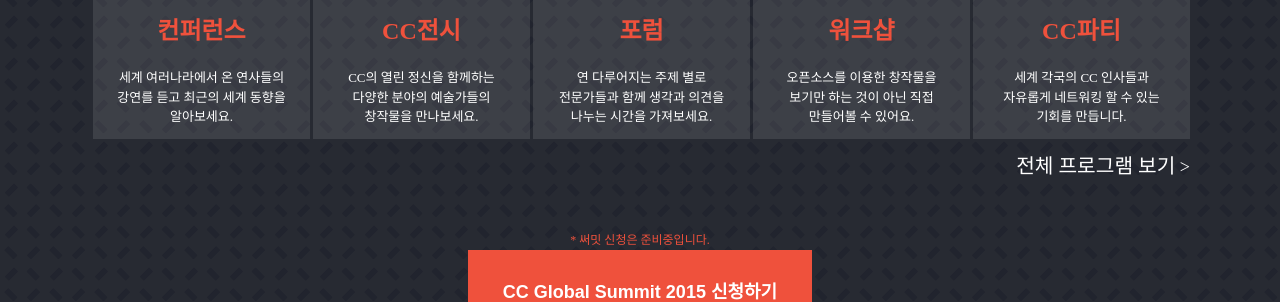
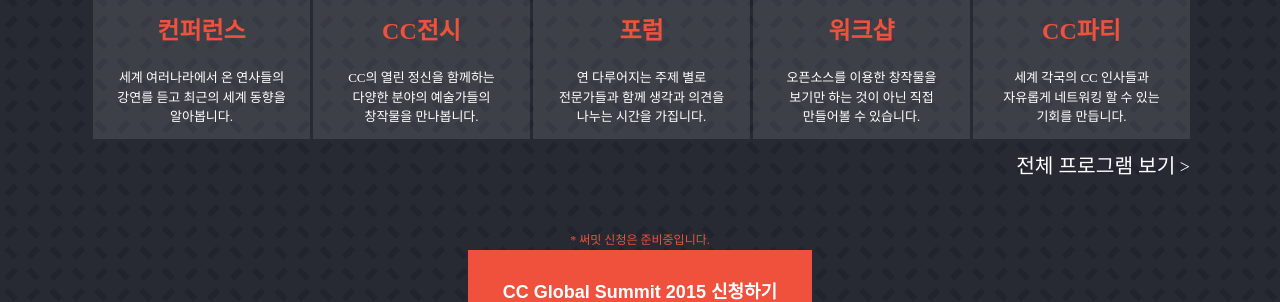
Before and after one commit to creativecommonskorea/2015-global-summit, a Jekyll site: the page built from index.html, in a window 1280 px wide and 900 px high, scrolled down 1064 px. Shown: the part 190-492 px from the top of the window. Built offline with Jekyll 4.4.1, drawn with Linux system fonts in a browser that asks for light colours; nearby versions of some CDN libraries.

Commit message:
Update index.html

```diff
--- a/index.html
+++ b/index.html
@@ -30,7 +30,7 @@ description: 공유와 개방의 가치를 믿고, 긍정적인 변화를 만들
             </div>
             <div class="program_sub_title">컨퍼런스</div>
             <div class="program_sub_description">
-                세계 여러나라에서 온 연사들의 강연를 듣고 최근의 세계 동향을 알아보세요.
+                세계 여러나라에서 온 연사들의 강연를 듣고 최근의 세계 동향을 알아봅니다.
             </div>
         </div>
         <div class="program_list">
@@ -39,7 +39,7 @@ description: 공유와 개방의 가치를 믿고, 긍정적인 변화를 만들
             </div>
             <div class="program_sub_title">CC전시</div>
             <div class="program_sub_description">
-                CC의 열린 정신을 함께하는 다양한 분야의 예술가들의 창작물을 만나보세요.
+                CC의 열린 정신을 함께하는 다양한 분야의 예술가들의 창작물을 만나봅니다.
             </div>
         </div>
         <div class="program_list">
@@ -48,7 +48,7 @@ description: 공유와 개방의 가치를 믿고, 긍정적인 변화를 만들
             </div>
             <div class="program_sub_title">포럼</div>
             <div class="program_sub_description">연
-                다루어지는 주제 별로 전문가들과 함께 생각과 의견을 나누는 시간을 가져보세요.
+                다루어지는 주제 별로 전문가들과 함께 생각과 의견을 나누는 시간을 가집니다.
             </div>
         </div>
         <div class="program_list">
@@ -57,7 +57,7 @@ description: 공유와 개방의 가치를 믿고, 긍정적인 변화를 만들
             </div>
             <div class="program_sub_title">워크샵</div>
             <div class="program_sub_description">
-                오픈소스를 이용한 창작물을 보기만 하는 것이 아닌 직접 만들어볼 수 있어요.
+                오픈소스를 이용한 창작물을 보기만 하는 것이 아닌 직접 만들어볼 수 있습니다.
             </div>
         </div>
         <div class="program_list">
```
